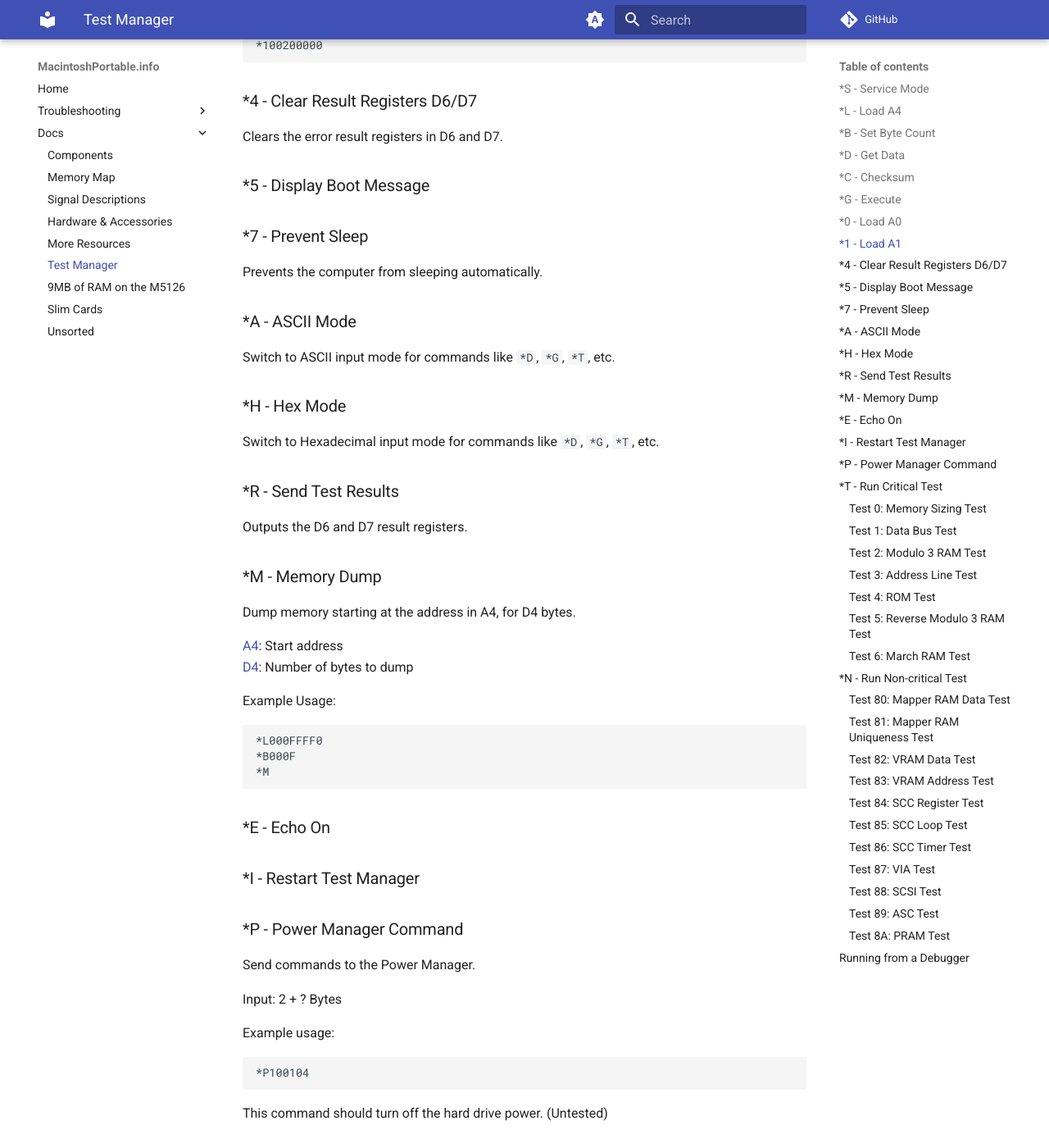
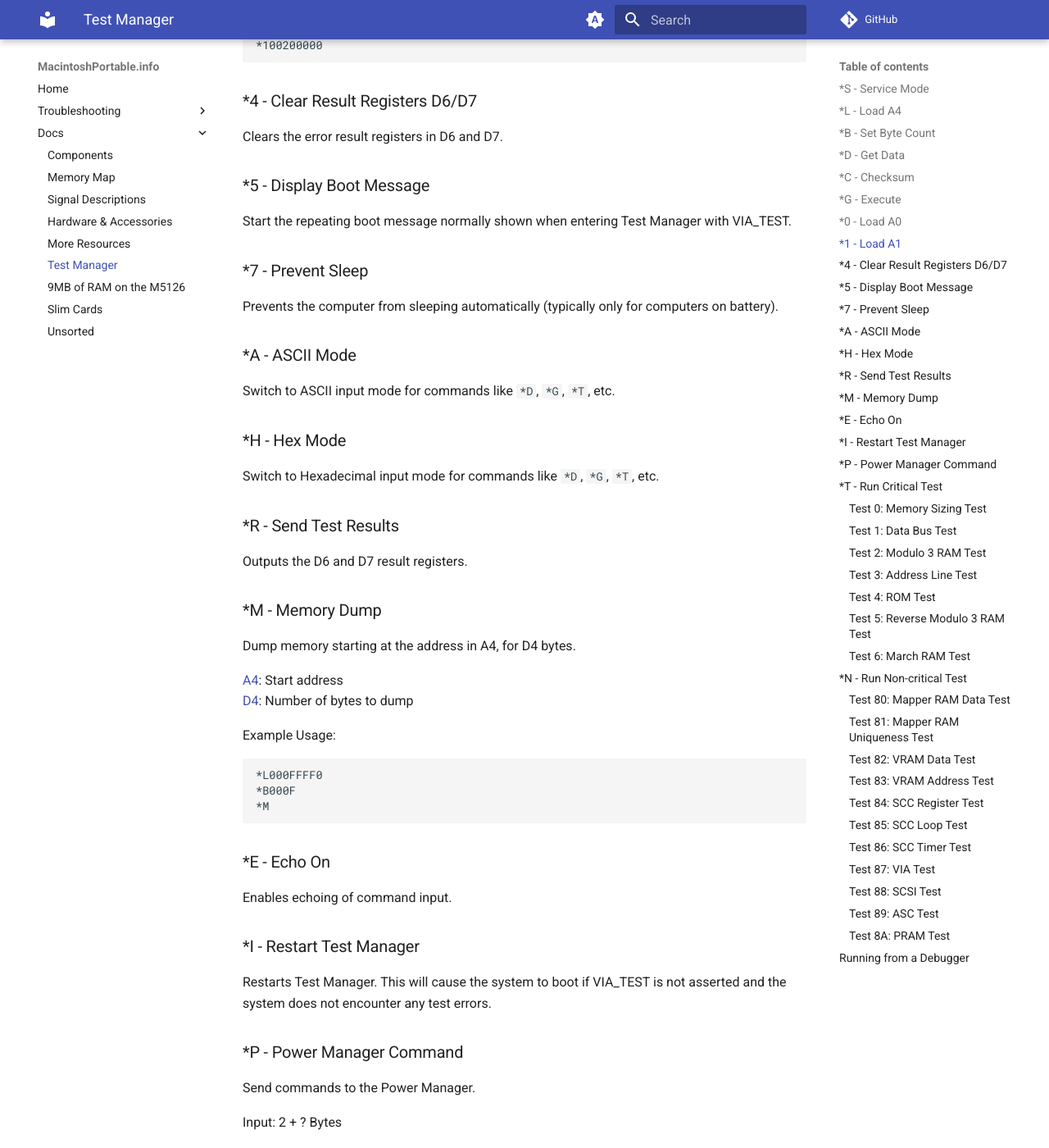
Before and after one commit to rezafouladian/MacintoshPortable, an MkDocs documentation site: the page built from docs/TestManager.md, in a window 1280 px wide and 1400 px high, scrolled down 1944 px. Shown: the whole window at 82% size. Built offline with MkDocs 1.6.1 and Material for MkDocs 9.7.7, drawn with Linux system fonts in a browser that asks for light colours; comment, search, counter and statistics services are not loaded.

Commit message:
Add more test info

```diff
--- a/docs/TestManager.md
+++ b/docs/TestManager.md
@@ -82,9 +82,11 @@ Clears the error result registers in D6 and D7.
 
 ### *5 - Display Boot Message
 
+Start the repeating boot message normally shown when entering Test Manager with VIA_TEST.
+
 ### *7 - Prevent Sleep
 
-Prevents the computer from sleeping automatically.
+Prevents the computer from sleeping automatically (typically only for computers on battery).
 
 ### *A - ASCII Mode
 
@@ -114,7 +116,11 @@ Example Usage:
 
 ### *E - Echo On
 
+Enables echoing of command input.
+
 ### *I - Restart Test Manager
+
+Restarts Test Manager. This will cause the system to boot if VIA_TEST is not asserted and the system does not encounter any test errors.
 
 ### *P - Power Manager Command
 
```
